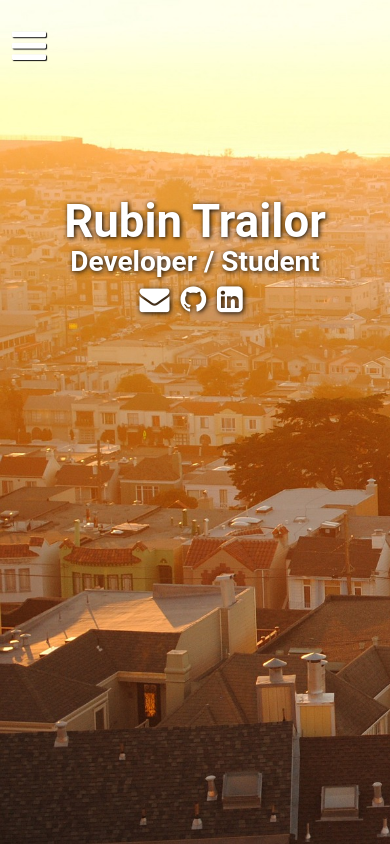
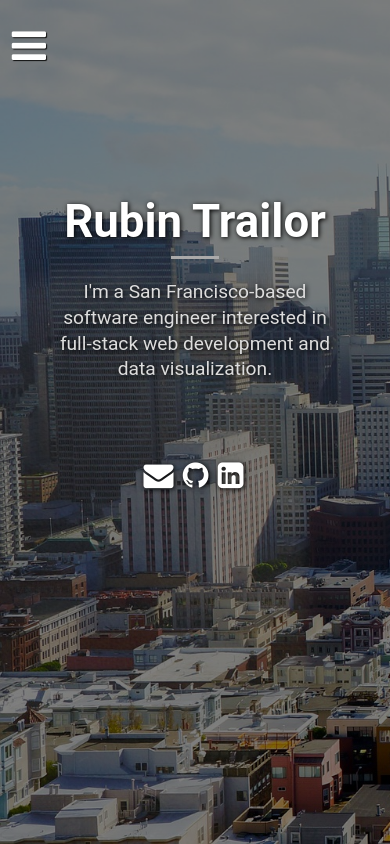
Before and after one commit to rmtrailor/rmtrailor.github.io, a plain HTML site: page index.html in a window 390 px wide. Drawn offline with nearby package versions, Linux system fonts and the light colour scheme.

Commit message:
Add subtitle to home and update style

```diff
--- a/css/style.css
+++ b/css/style.css
@@ -6,7 +6,7 @@ html, body {
     height: 100%;
     font-family: 'Roboto', sans-serif;
     overflow: auto;
-    background-image: url("../images/san-francisco2.jpg");
+    background-image: linear-gradient(rgba(0, 0, 0, 0.5), rgba(0, 0, 0, 0.5)), url("../images/san-francisco3.jpg");
     background-repeat: no-repeat;
     background-size: cover;
 }
@@ -245,6 +245,51 @@ p {
     width: 80%;
 }
 
+.home hr {
+    border: 1px solid #AAA;
+    text-align: center;
+    max-width: 12%;
+    color: #FFF;
+    background-color: #AAA;
+}
+
+.home p {
+    margin-left: 25%;
+    margin-right: 25%;
+    margin-bottom: 1%;
+    font-size: 200%;
+    color: #DDD;
+}
+
+.button-links {
+    margin-left: 30%;
+    margin-right: 30%;
+}
+
+.button-links a {
+    margin: 1%;
+}
+
+.button-links a:hover {
+    color: #DDD;
+}
+
+/* For mobile */
+@media only screen and (max-width: 768px) {
+    .home hr {
+        margin-top: 3%;
+    }
+
+    .home p {
+        font-size: 120%;
+        margin-top: 5%;
+        margin-left: 15%;
+        margin-right: 15%;
+        margin-bottom: 20%;
+    }
+}
+
+
 .button-links {
     margin-bottom: 1%;
 }
@@ -365,7 +410,7 @@ p {
 }
 
 .work-container h2 {
-    font-size: 150%;
+    font-size: 160%;
     padding-left: 0;
     margin-left: 0;
     color: #4582EC;
@@ -376,9 +421,9 @@ p {
 }
 
 .work-container p {
-    font-size: 115%;
-    line-height: 125%;
-    margin-bottom: 2%;
+    font-size: 135%;
+    line-height: 175%;
+    margin-bottom: 3%;
 }
 
 /* For mobile */
--- a/index.html
+++ b/index.html
@@ -45,7 +45,10 @@
             <p class="icon open hidden"><i class="fa fa-bars"></i></p>
             <div class="opening-text home hidden">
                 <h1>Rubin Trailor</h1>
-                <h2>Developer / Student </h2>
+                <hr>
+                <p>I'm a San Francisco-based software engineer interested in full-stack web development
+                    and data visualization.
+                </p>
                 <ul class="button-links">
                     <li><a href="mailto:contact@rubintrailor.com"><i class="fa fa-envelope"></i></a></li>
                     <li><a href="https://github.com/rmtrailor"><i class="fa fa-github"></i></a></li>
--- a/js/app.js
+++ b/js/app.js
@@ -5,7 +5,7 @@
 var data = {
     homeHTML: {
         h1: "<h1>Rubin Trailor</h1>",
-        h2: "<h2>Developer | Student</h2>",
+        p: "<p>I'm a San Francisco-based software engineer interested in full-stack web development and data visualization.</p>",
         ulOpen: '<ul class="button-links">',
         li: {
             one: '<li><a href="mailto:contact@rubintrailor.com"><i class="fa fa-envelope"></i></a></li>',
@@ -151,12 +151,13 @@ var replaceContent = function(subject) {
     switch (subject) {
         case 'home':
             var $h1 = $(homeHTML.h1);
-            var $h2 = $(homeHTML.h2);
+            var $p = $(homeHTML.p);
             var $ul = $(homeHTML.ulOpen + homeHTML.li.one + homeHTML.li.two + homeHTML.li.three
                 + homeHTML.ulClose);
 
             $('.opening-text').append($h1);
-            $('.opening-text').append($h2);
+            $('.opening-text').append('<hr>');
+            $('.opening-text').append($p);
             $('.opening-text').append($ul);
             $('.opening-text').addClass('home');
 
@@ -331,13 +332,13 @@ var main = function() {
         $(this).css({ color: "#FFF" });
     });
 
-    $('.opening-text ul li a').mouseover(function() {
-        $(this).css({ "font-size": "255%", "color": "#EEE" });
-    })
+    // $('.opening-text ul li a').mouseover(function() {
+    //     $(this).css({ "font-size": "255%", "color": "#EEE" });
+    // })
 
-    $('.opening-text ul li a').mouseout(function() {
-        $(this).css({ "font-size": "250%", "color": "#FFF" });
-    })
+    // $('.opening-text ul li a').mouseout(function() {
+    //     $(this).css({ "font-size": "250%", "color": "#FFF" });
+    // })
 
     $('#resume-button').mouseover(function() {
         $(this).css({ "color": "#4582EC" });
```
Also changed, not shown: images/san-francisco2.jpg (deleted), images/san-francisco3.jpg (added).
